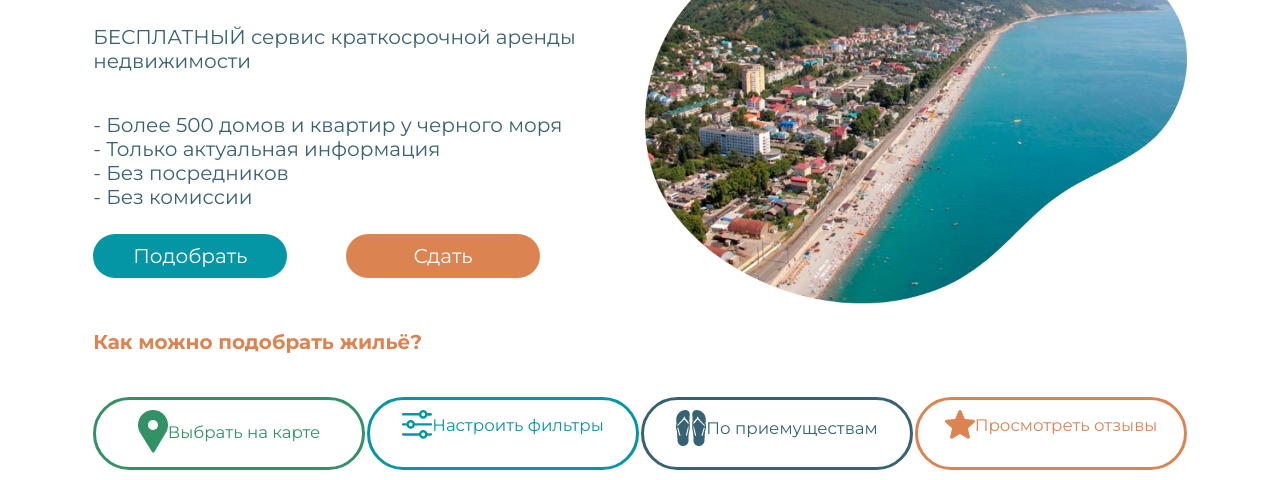
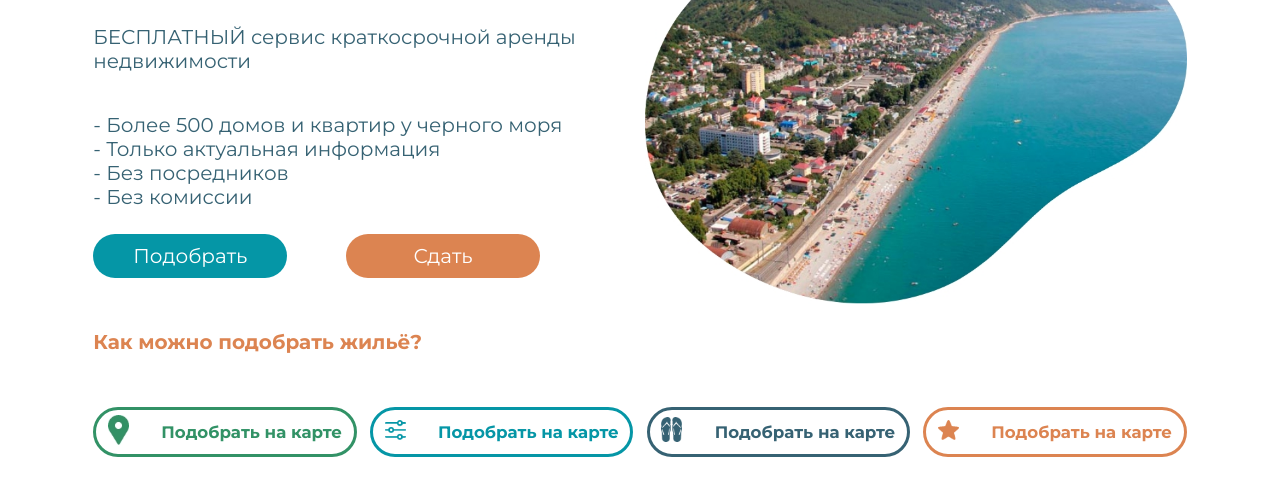
Before and after one commit to mrWotTakWot/DomUMorya, a plain HTML site: page index.html in a window 1280 px wide. Shown: the part 215-695 px from the top of the page. Drawn offline with Linux system fonts and the light colour scheme.

Commit message:
06.08.2020

```diff
--- a/index.html
+++ b/index.html
@@ -46,12 +46,18 @@
         </div>
             <div class="cards">
             <h4>Как можно подобрать жильё?</h4><a></a>
-            <ul class="cards__list">
+            <!-- <ul class="cards__list">
                 <li><a>Выбрать на карте</a></li>
                 <li><a>Настроить фильтры</a></li>
                 <li><a>По приемуществам</a></li>
                 <li><a>Просмотреть отзывы</a></li>
-            </ul>
+            </ul> -->
+                <ul class="cards__roster">
+                    <li><a><img src="pin_new.jpg"><a>Подобрать на карте</a></a></li>
+                    <li><a><img src="adjust_new.png"><a>Подобрать на карте</a></a></li>
+                    <li><a><img src="outline_new.png"><a>Подобрать на карте</a></a></li>
+                    <li><a><img src="star_new.png"><a>Подобрать на карте</a></a></li>
+                </ul>
         </div>
         <div class="offer">
             <div class="offer__cards"><!--Это контейнер карточек-->
--- a/style.sass
+++ b/style.sass
@@ -79,53 +79,94 @@ body
 .cards
     display: flex
     flex-direction: column
-    &__list
+    &__roster
+        list-style: none
         display: flex
-        flex-direction: row
         justify-content: space-between
-        width: 100%
-        padding-inline-start: 0px
-        &>*
-            list-style: none
-            width: calc( ( 100vw / 1920 ) * 398 )
-            text-align: center
-            padding: 10px 0px
-            &:nth-child(1)
-                @include font($color: #329266, $decor: none, $size: 25)
-                border: 3px solid #329266
-                border-radius: 50px
-                text-align: center
-            &:nth-child(2)
-                @include font($color: #0596A6, $decor: none, $size: 25)
-                border: 3px solid #0596A6
-                border-radius: 50px
-                text-align: center
-            &:nth-child(3)
-                @include font($color: #366273, $decor: none, $size: 25)
-                border: 3px solid #366273
-                border-radius: 50px
-                text-align: center
-            &:nth-child(4)
-                @include font($color: #DC8451, $decor: none, $size: 25)
-                border: 3px solid #DC8451
-                border-radius: 50px
-                text-align: center
-            &:nth-child(1)::before
-                content: url(/pin_new.jpg)
-                width: calc( ( 100vw / 1920 ) * 30 )
-                vertical-align: middle
-            &:nth-child(2)::before
-                content: url(/adjust_new.png)
-                width: calc( ( 100vw / 1920 ) * 30 )
-                vertical-align: middle
-            &:nth-child(3)::before
-                content: url(/outline_new.png)
-                width: calc( ( 100vw / 1920 ) * 30 )
-                vertical-align: middle
-            &:nth-child(4)::before
-                content: url(/star_new.png)
-                width: calc( ( 100vw / 1920 ) * 30 )
-                vertical-align: middle
+        padding-left: 0px
+        padding: 10px 0px
+        align-content: space-around
+        flex-wrap: wrap
+        &>li
+            display: flex
+            align-content: center
+            width: calc( 25% - 16px )
+            border-radius: 50px
+            &>a
+                margin: auto
+                padding: 5px
+            &>a>a
+                align-content: center
+        &>*>*>img
+            width: 70%
+            align-self: center
+        &>li:nth-child(1)
+            border: #329266 solid 3px
+            color: #329266
+            font-size: ( ( 100vw / 1920 ) * 25 )
+            font-weight: bold
+        &>li:nth-child(2)
+            border: #0596A6 solid 3px
+            color: #0596A6
+            font-size: ( ( 100vw / 1920 ) * 25 )
+            font-weight: bold
+        &>li:nth-child(3)
+            border: #366273 solid 3px
+            color: #366273
+            font-size: ( ( 100vw / 1920 ) * 25 )
+            font-weight: bold
+        &>li:nth-child(4)
+            border: #DC8451 solid 3px
+            color: #DC8451
+            font-size: ( ( 100vw / 1920 ) * 25 )
+            font-weight: bold
+    // &__list
+    //     display: flex
+    //     flex-direction: row
+    //     justify-content: space-between
+    //     width: 100%
+    //     padding-inline-start: 0px
+    //     &>*
+    //         list-style: none
+    //         width: calc( ( 100vw / 1920 ) * 398 )
+    //         text-align: center
+    //         padding: 10px 0px
+    //         &:nth-child(1)
+    //             @include font($color: #329266, $decor: none, $size: 25)
+    //             border: 3px solid #329266
+    //             border-radius: 50px
+    //             text-align: center
+    //         &:nth-child(2)
+    //             @include font($color: #0596A6, $decor: none, $size: 25)
+    //             border: 3px solid #0596A6
+    //             border-radius: 50px
+    //             text-align: center
+    //         &:nth-child(3)
+    //             @include font($color: #366273, $decor: none, $size: 25)
+    //             border: 3px solid #366273
+    //             border-radius: 50px
+    //             text-align: center
+    //         &:nth-child(4)
+    //             @include font($color: #DC8451, $decor: none, $size: 25)
+    //             border: 3px solid #DC8451
+    //             border-radius: 50px
+    //             text-align: center
+    //         &:nth-child(1)::before
+    //             content: url(/pin_new.jpg)
+    //             width: calc( ( 100vw / 1920 ) * 30 )
+    //             vertical-align: middle
+    //         &:nth-child(2)::before
+    //             content: url(/adjust_new.png)
+    //             width: calc( ( 100vw / 1920 ) * 30 )
+    //             vertical-align: middle
+    //         &:nth-child(3)::before
+    //             content: url(/outline_new.png)
+    //             width: calc( ( 100vw / 1920 ) * 30 )
+    //             vertical-align: middle
+    //         &:nth-child(4)::before
+    //             content: url(/star_new.png)
+    //             width: calc( ( 100vw / 1920 ) * 30 )
+    //             vertical-align: middle
 .offer
     display: flex
     align-items: center
@@ -215,6 +256,7 @@ h2
             justify-content: space-evenly
             &>img
                 width: calc( ( 100vw / 1920 ) * 100 )
+                padding-top: 1vh
             &>h3
                 font-size: calc( ( 100vw / 1920 ) * 30 )
                 font-weight: bold
@@ -355,18 +397,24 @@ h2
            font-size: calc( ( 100vw / 760 ) * 30 )
            margin: 0
            text-align: center
-        &__list
-            display: flex
-            flex-wrap: wrap
-            justify-content: space-around
-            margin: 0
+        &__roster
             &>li
-                width: 47%
+                width: calc( 50% - 10px )
                 margin-top: 10px
-                &::before
-                    display: none
-            &>li>a
-                font-size: calc( ( 100vw / 760 ) * 25 )
+                &>a
+                    font-size: calc( ( 100vw / 760 ) * 25 )!important
+        // &__list
+        //     display: flex
+        //     flex-wrap: wrap
+        //     justify-content: space-around
+        //     margin: 0
+        //     &>li
+        //         width: 47%
+        //         margin-top: 10px
+        //         &::before
+        //             display: none
+        //     &>li>a
+        //         font-size: calc( ( 100vw / 760 ) * 25 )
     .offer
         flex-direction: column
         width: 100%
@@ -446,6 +494,7 @@ h2
                         font-size: calc( ( 100vw / 760 ) * 25 )
     h2
         font-size: calc( ( 100vw / 760 ) * 30 )
+        margin-top: 25px
     .advantage
         display: flex
         flex-wrap: wrap
@@ -461,4 +510,5 @@ h2
                 &>p
                     font-size: calc( ( 100vw / 760 ) * 25 )
                 &>img
-                    width: 50%
+                    width: 40%
+                    margin-top: 10px
```
Also changed, not shown: style.css, 1 other file.
